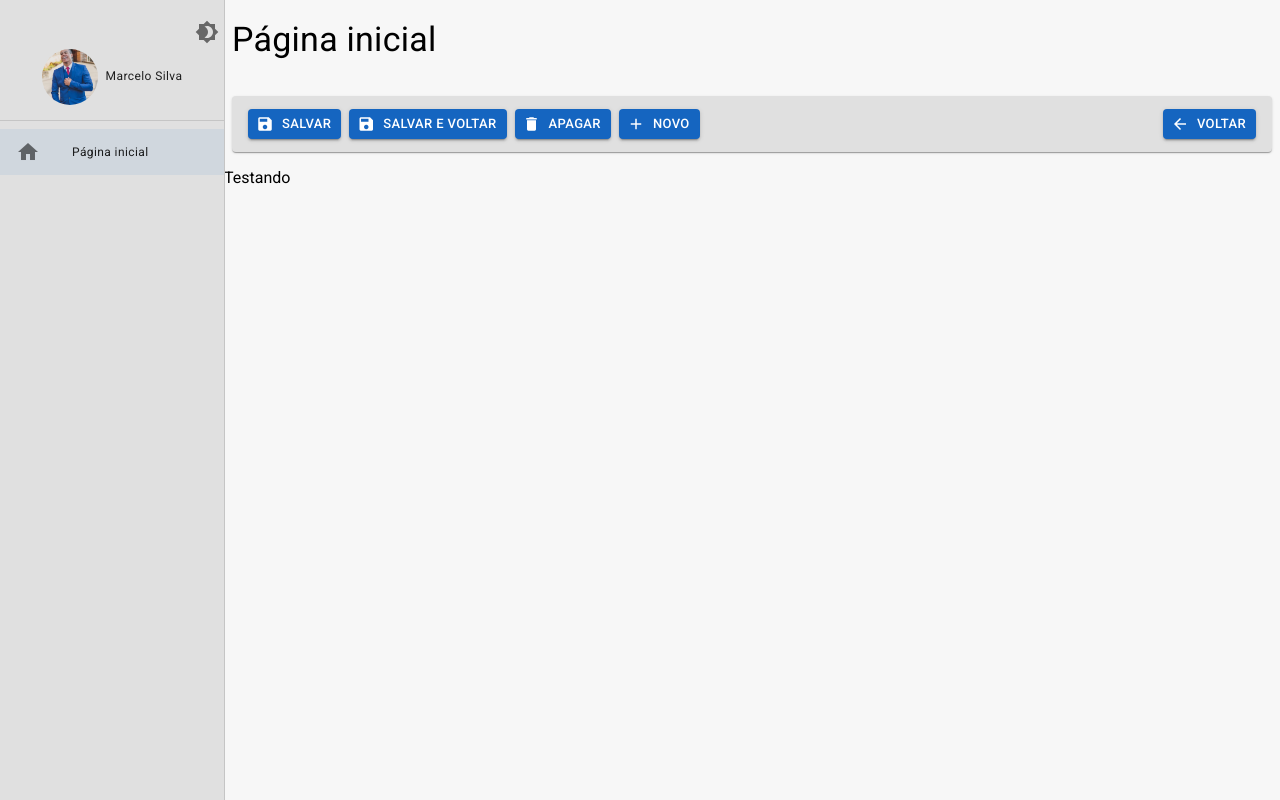
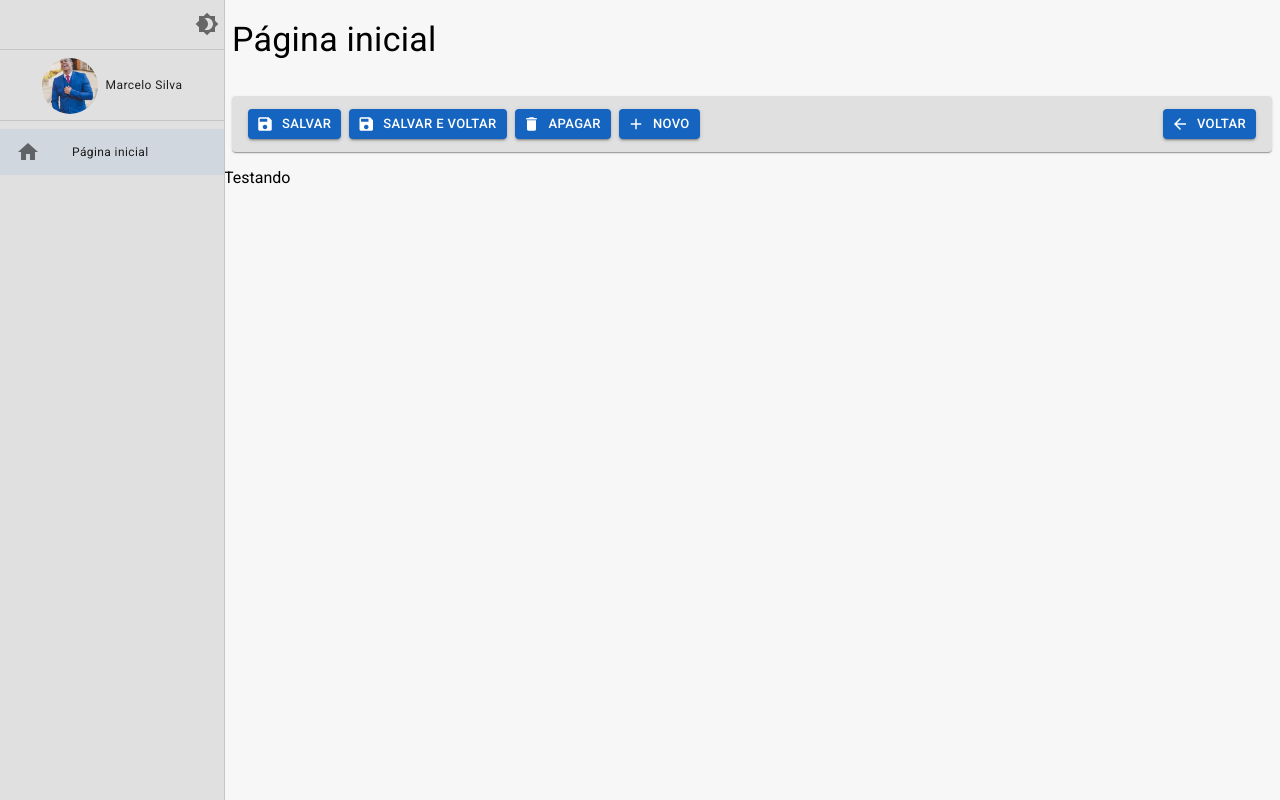
Before and after one commit to EuMarcel0/cadastro, a React (Vite) app: page /pagina-inicial in a window 1280 px wide. Built offline with nearby package versions, Linux system fonts and the light colour scheme.

Commit message:
chore: added divider in aside menu

```diff
--- a/src/Global.css
+++ b/src/Global.css
@@ -4,4 +4,5 @@
     box-sizing: border-box;
     outline: none;
 	font-family: 'Roboto', sans-serif;
+    -webkit-font-smoothing: antialiased;
 }
--- a/src/shared/components/menu-lateral/MenuLateral.tsx
+++ b/src/shared/components/menu-lateral/MenuLateral.tsx
@@ -81,6 +81,9 @@ export const MenuLateral: React.FC<iMenuLateral> = ({ children }) => {
 								</IconButton>
 							}
 						</Box>
+						<Box width='100%' marginY={1} >
+							<Divider />
+						</Box>
 						<Box display='flex' alignItems='center' flexDirection='row' gap={1}>
 							<Avatar
 								sx={{ width: theme.spacing(7), height: theme.spacing(7) }}
```
Lines whose indentation alone changed are shown as unchanged.
